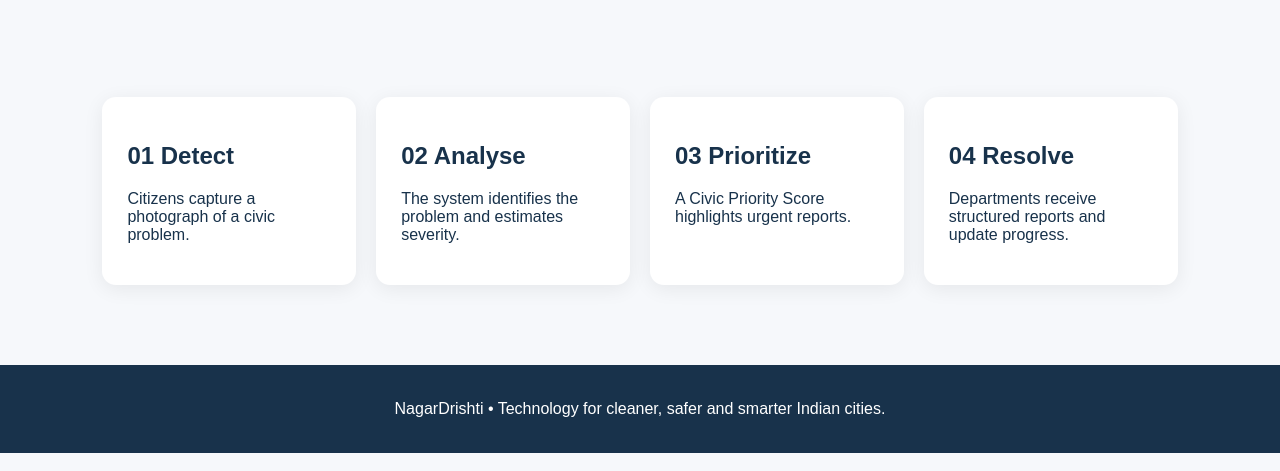
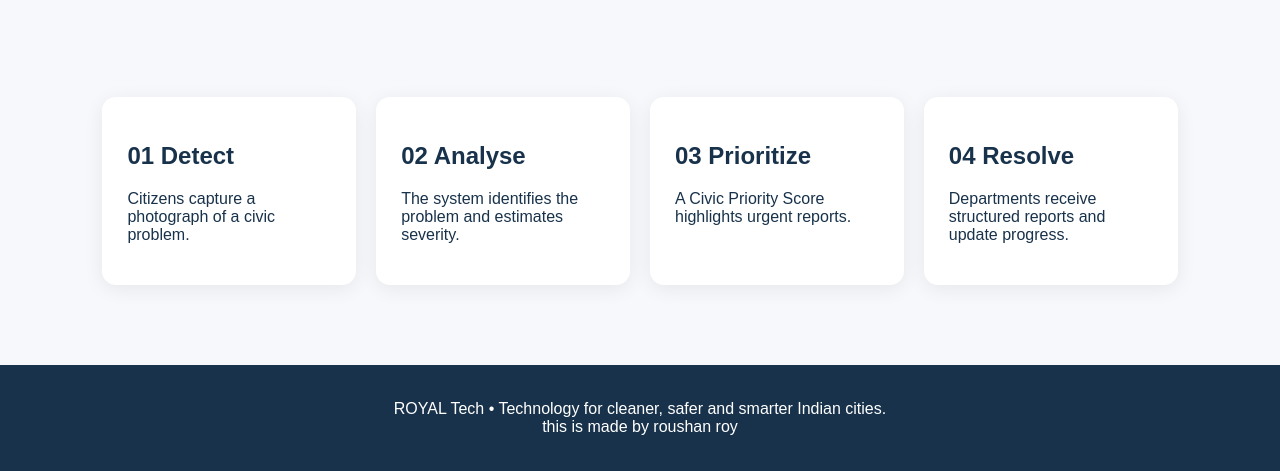
Before and after one commit to royalroushanroy1914168-cloud/NagarDrisghti, a plain HTML site: page index.html in a window 1280 px wide. Shown: the part 424-895 px from the top of the page. Drawn offline with Linux system fonts and the light colour scheme.

Commit message:
Update footer content in index.html

```diff
--- a/index.html
+++ b/index.html
@@ -37,6 +37,6 @@
   <div class="card"><h2>04 Resolve</h2><p>Departments receive structured reports and update progress.</p></div>
 </section>
 </main>
-<footer>NagarDrishti • Technology for cleaner, safer and smarter Indian cities.</footer>
+<footer>ROYAL Tech • Technology for cleaner, safer and smarter Indian cities. <br> this is made by roushan roy</footer>
 </body>
 </html>
```
